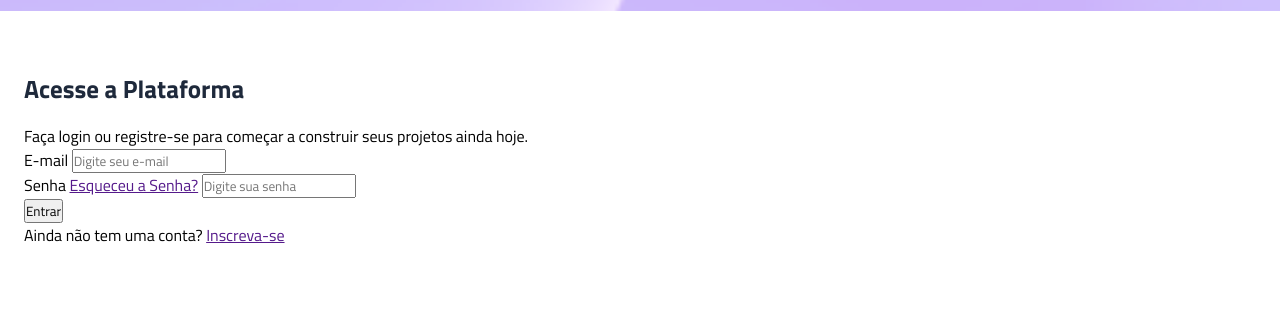
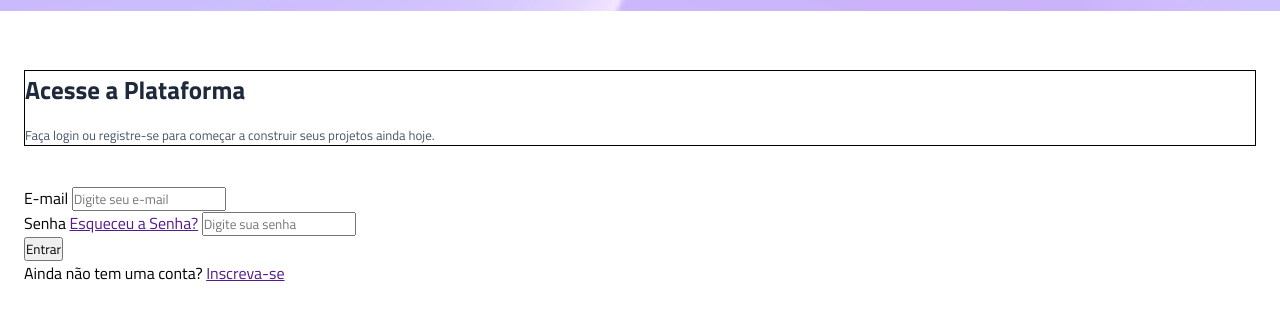
Before and after one commit to Jamalzin98/projeto-vertigo, a plain HTML site: page index.html in a window 1280 px wide. Shown: the part 123-442 px from the top of the page. Drawn offline with Linux system fonts and the light colour scheme; a web font is replaced by a local one.

Commit message:
termino da section descricao

```diff
--- a/style.css
+++ b/style.css
@@ -32,10 +32,20 @@ main{
     padding-inline: 1.5rem;
 
 }
+.descricao {
+    border: 1px solid ;
+    margin-bottom: 2.5rem;
+}
 .descricao h1{
     color: var(--gray-800);
     margin-bottom: 1rem;
     font-size: 1.5625rem;
 }
 
+
+.descricao p{
+    font-size: 0.8125rem;
+    color: var(--gray-600);
+}
+
 /* nome da cor,rgb,rgba,bex,hsl,hwb */
```
